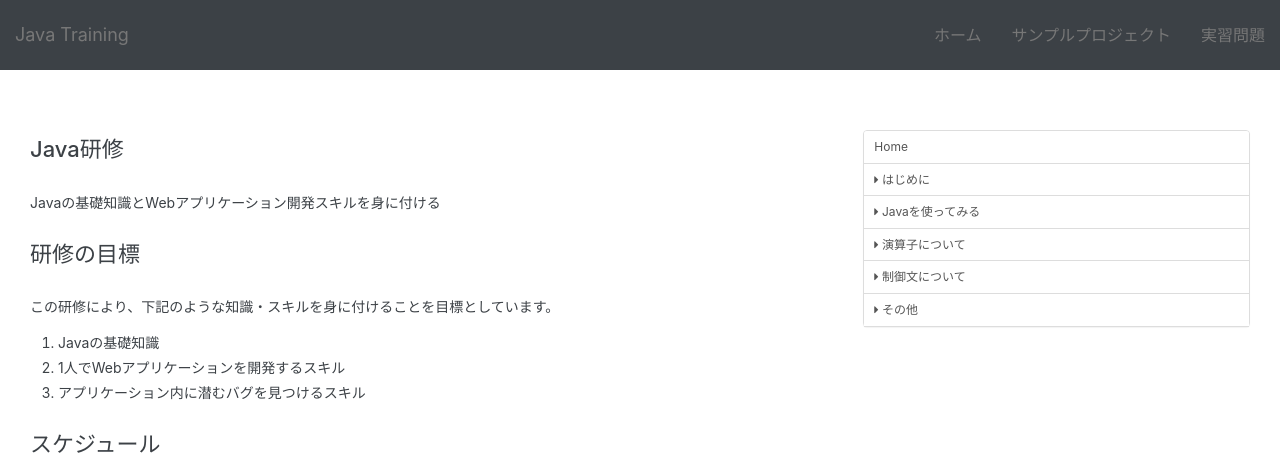
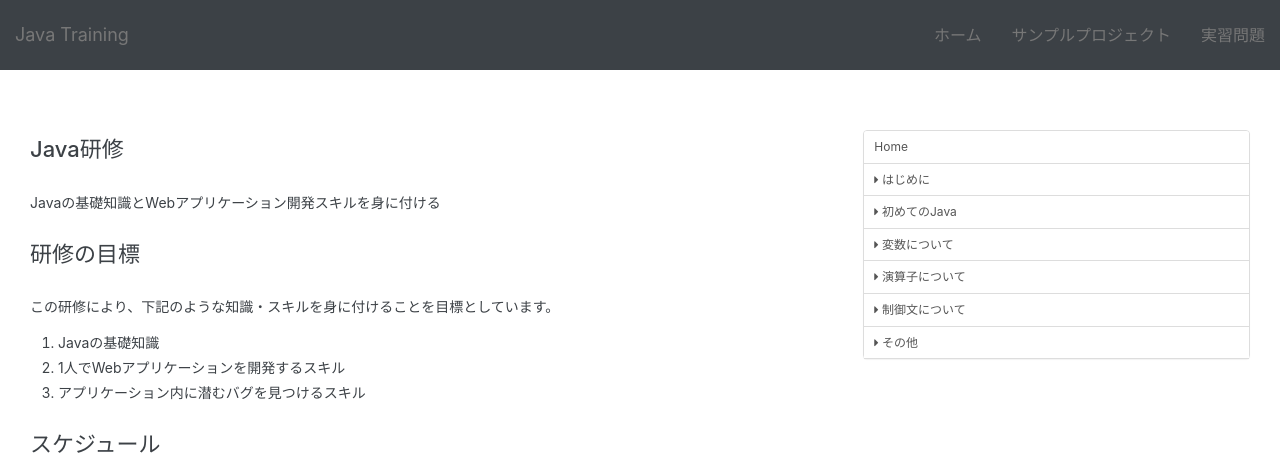
Before and after one commit to modulesjp/JavaTraining, a Jekyll site: the page built from docs/index.md, in a window 1280 px wide. Shown: the top 455 px of the page. Built offline with Jekyll 4.4.1, drawn with Linux system fonts in a browser that asks for light colours; nearby versions of some CDN libraries; our own code applies the rules of GitHub Pages for plain Markdown files.

Commit message:
2018.04.03

```diff
--- a/docs/_layouts/default.html
+++ b/docs/_layouts/default.html
@@ -69,12 +69,18 @@
 				      </div>
 				      <a href="#fundamentals" class="list-group-item" data-toggle="collapse" data-target="#fundamentals" data-parent="#menu">
 				        <span class="fa fa-caret-right"></span>
-				        Javaを使ってみる
+				        初めてのJava
 				      </a>
 				      <div id="fundamentals" class="sublinks collapse">
 				      	<a class="list-group-item" href="{{site.baseurl}}/fundamentals/2.0.0.first-java.html">初めてのJava</a>
 				      	<a class="list-group-item" href="{{site.baseurl}}/fundamentals/2.0.1.comment.html">コメント</a>
 				      	<a class="list-group-item" href="{{site.baseurl}}/fundamentals/2.0.2.identifier.html">識別子</a>
+				      </div>
+				      <a href="#variable" class="list-group-item" data-toggle="collapse" data-target="#variable" data-parent="#menu">
+				        <span class="fa fa-caret-right"></span>
+				        変数について
+				      </a>
+				      <div id="variable" class="sublinks collapse">
 				      	<a class="list-group-item" href="{{site.baseurl}}/fundamentals/2.0.3.data-type.html">データ型</a>
 				      	<a class="list-group-item" href="{{site.baseurl}}/fundamentals/2.0.4.variable.html">変数</a>
 				      	<a class="list-group-item" href="{{site.baseurl}}/fundamentals/2.0.5.array.html">配列</a>
```
Also changed, not shown: other parts of docs/_layouts/default.html (+2 -2 lines).
